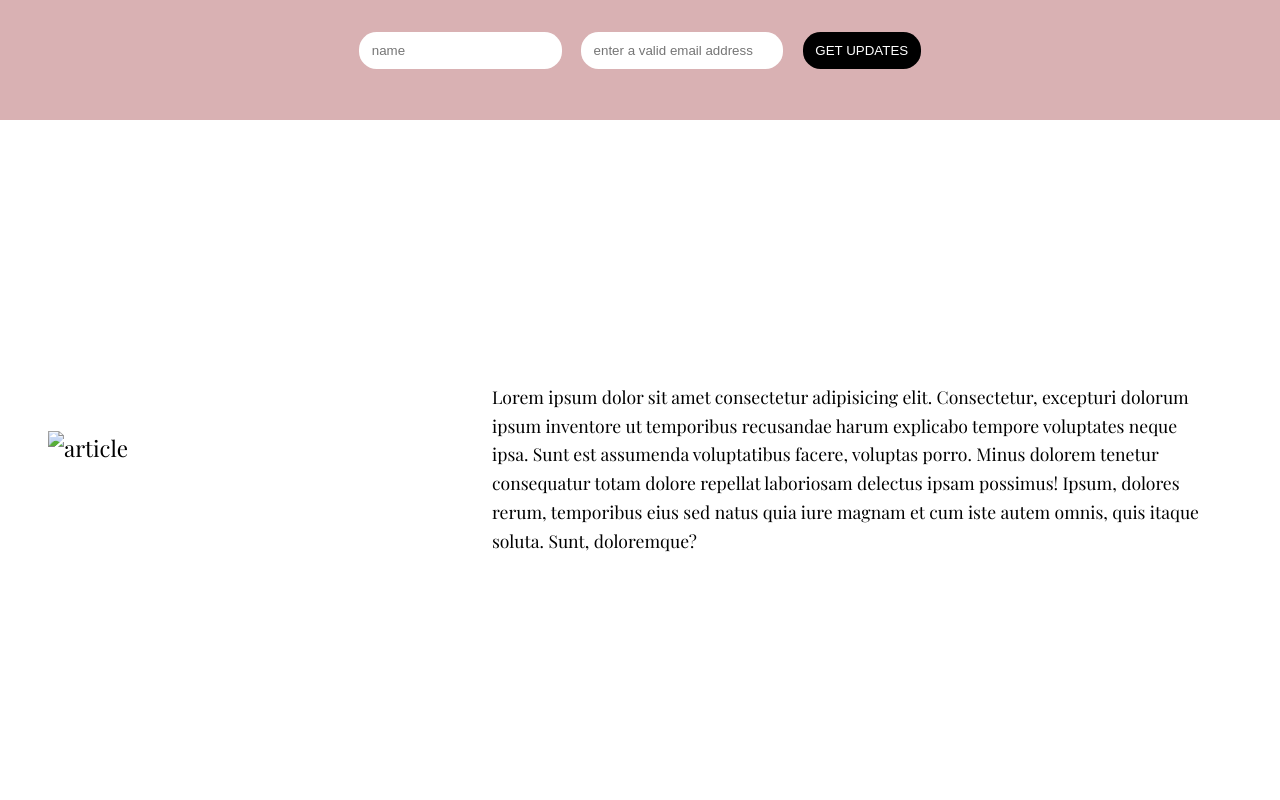
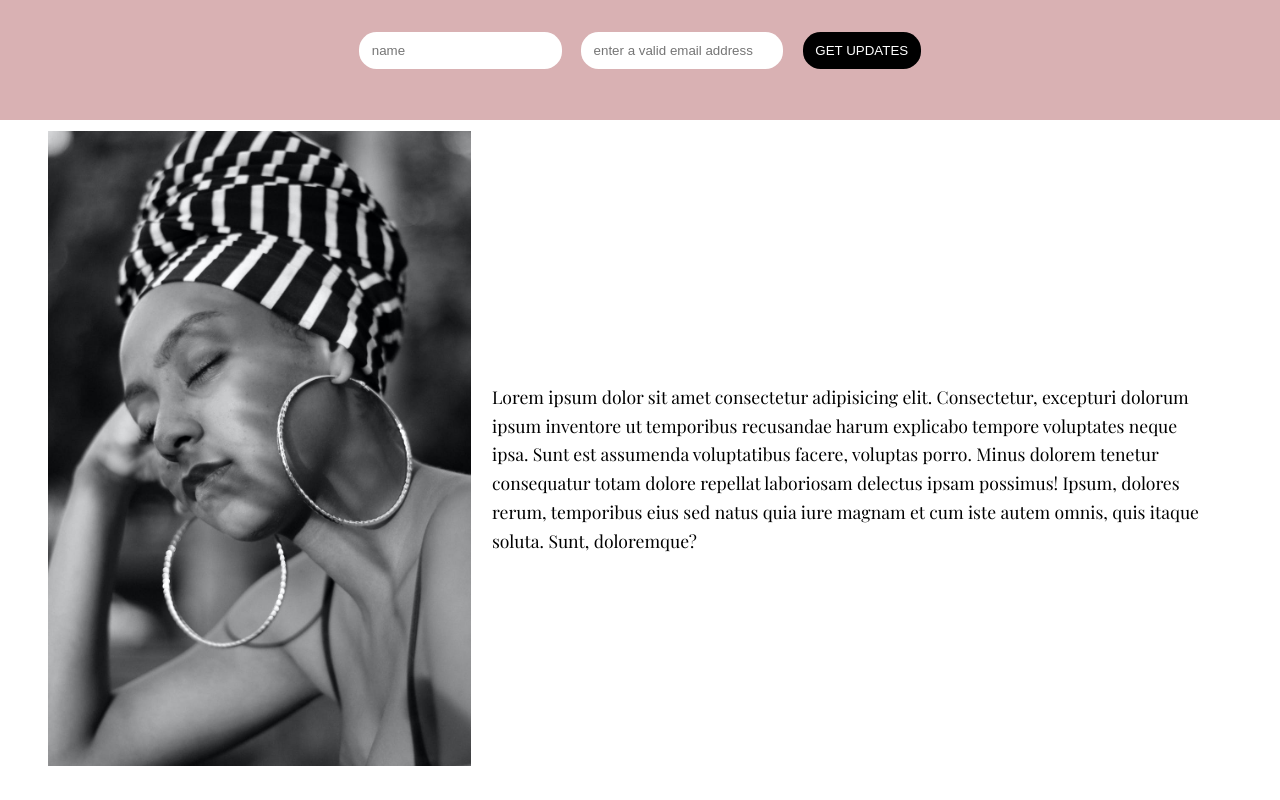
Before and after one commit to chiomaubaezuonu/Stage-2-activity-6-task, a plain HTML site: page index.html in a window 1280 px wide. Shown: the part 2520-3320 px from the top of the page. Drawn offline with nearby package versions, Linux system fonts and the light colour scheme; a web font is replaced by a local one.

Commit message:
updated index

```diff
--- a/index.html
+++ b/index.html
@@ -69,7 +69,7 @@
         <section class="article">
             <div class="row-100">
                 <div class="article-img-container">
-                    <img src="./images/article-img.jpeg" alt="article" class="article-img">
+                    <img src="./images/article-img.jpg" alt="article" class="article-img">
                 </div>
                 <div class="article-text-container">
                     <p class="article-text">Lorem ipsum dolor sit amet consectetur adipisicing elit. Consectetur, excepturi dolorum ipsum inventore ut temporibus recusandae harum explicabo tempore voluptates neque ipsa. Sunt est assumenda voluptatibus facere, voluptas porro. Minus dolorem tenetur consequatur totam dolore repellat laboriosam delectus ipsam possimus! Ipsum, dolores rerum, temporibus eius sed natus quia iure magnam et cum iste autem omnis, quis itaque soluta. Sunt, doloremque?
```
